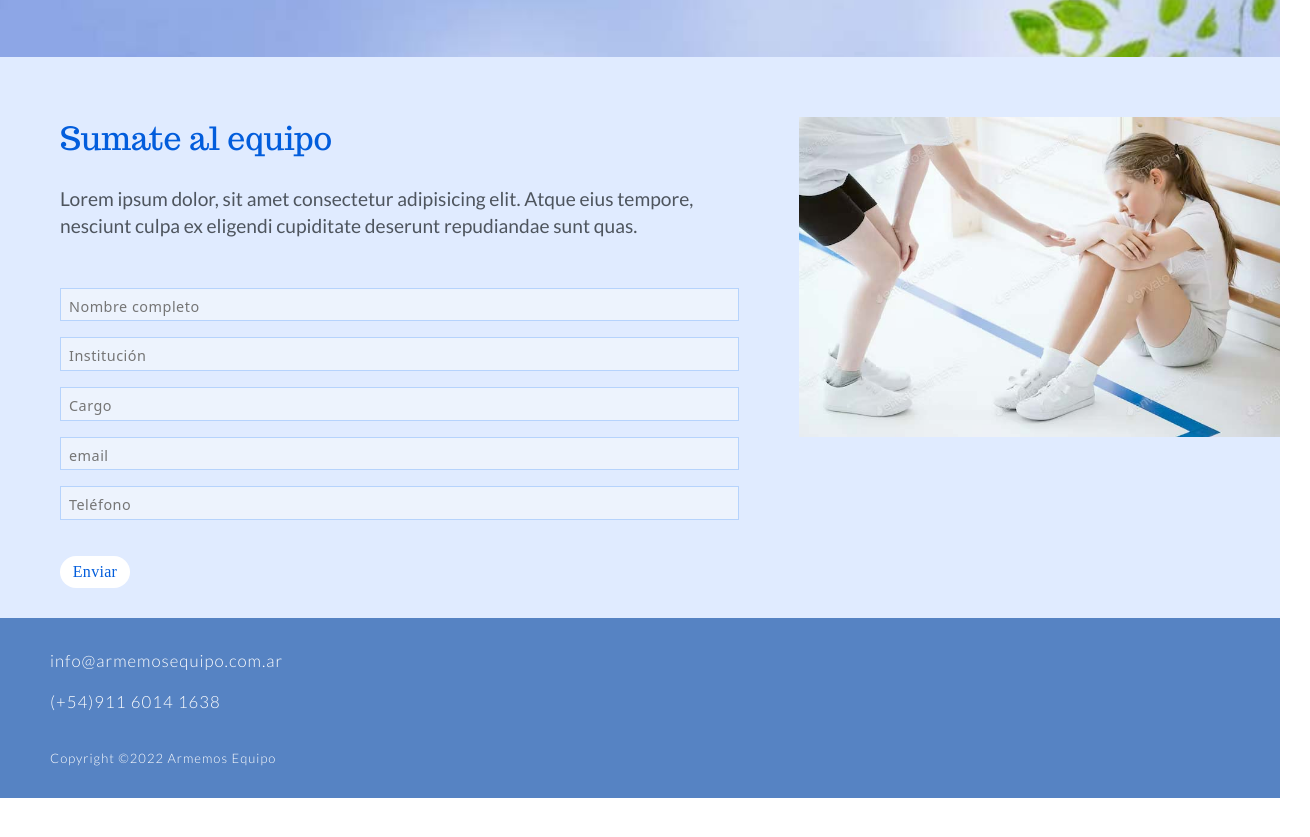
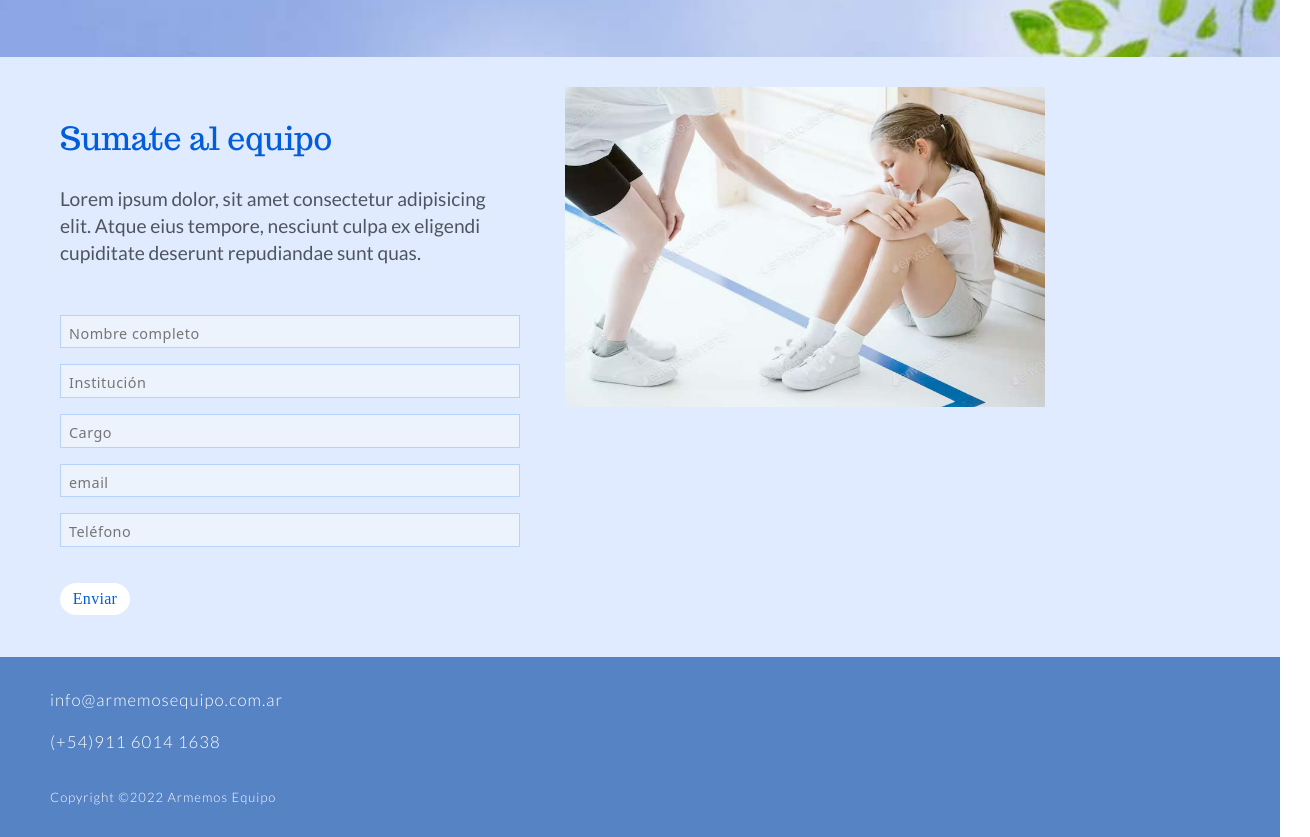
Before and after one commit to carolingien49/desarrollo_web, a plain HTML site: page index.html in a window 1280 px wide. Shown: the part 2671-3508 px from the top of the page, 1310 px wide, since content can reach past the window. Before the commit the page ends 3469 px from the top, so only its background shows below. Drawn offline with nearby package versions, Linux system fonts and the light colour scheme.

Commit message:
sumate cambio a grid

```diff
--- a/css/style.css
+++ b/css/style.css
@@ -291,10 +291,15 @@ a {
   background-color: #e0ebff;
   width: 100vw;
   padding: 30px;
-  display: flex;
-  flex-direction: row;
-  justify-content: space-evenly;
-  gap: 30px;
+  display: grid;
+  grid-template-areas:
+  "title . ."
+  "paragraph foto_nena ."
+  "form foto_nena .";
+  grid-template-rows: 1fr 1fr 2fr;
+  grid-template-columns: 1.5fr 1.5fr 0.5fr;
+  gap: 0px 45px;
+  height: 600px;
 }
 .sumate__wrapper {
   display: flex;
@@ -307,6 +312,7 @@ a {
   font-size: 2rem;
   font-family: "Trocchi";
   padding: 2rem 0 1.3rem;
+  grid-area: title;
 }
 .sumate__wrapper-paragraph {
   color: #4e555e;
@@ -316,10 +322,12 @@ a {
   font-weight: 400;
   line-height: 1.4;
   padding-bottom: 2rem;
-  width: 100%;
+  width: 460px;
+  grid-area: paragraph;
 }
 .sumate__formulario {
   color: #4e555e;
+  grid-area: form;
 }
 .sumate__formulario-input {
   margin-bottom: 16px;
@@ -333,7 +341,7 @@ a {
   padding-bottom: 3px;
   color: #02275e;
   background-color: #edf3fd;
-  width: 100%;
+  width: 460px;
 }
 .sumate__formulario-btn {
   background-color: white;
@@ -349,8 +357,8 @@ a {
 }
 .sumate img {
   width: 100%;
-  margin: 30px;
   overflow: hidden;
+  grid-area: foto_nena;
 }
 /* Fin SUMATE */
 /* Estilo FOOTER */
```
